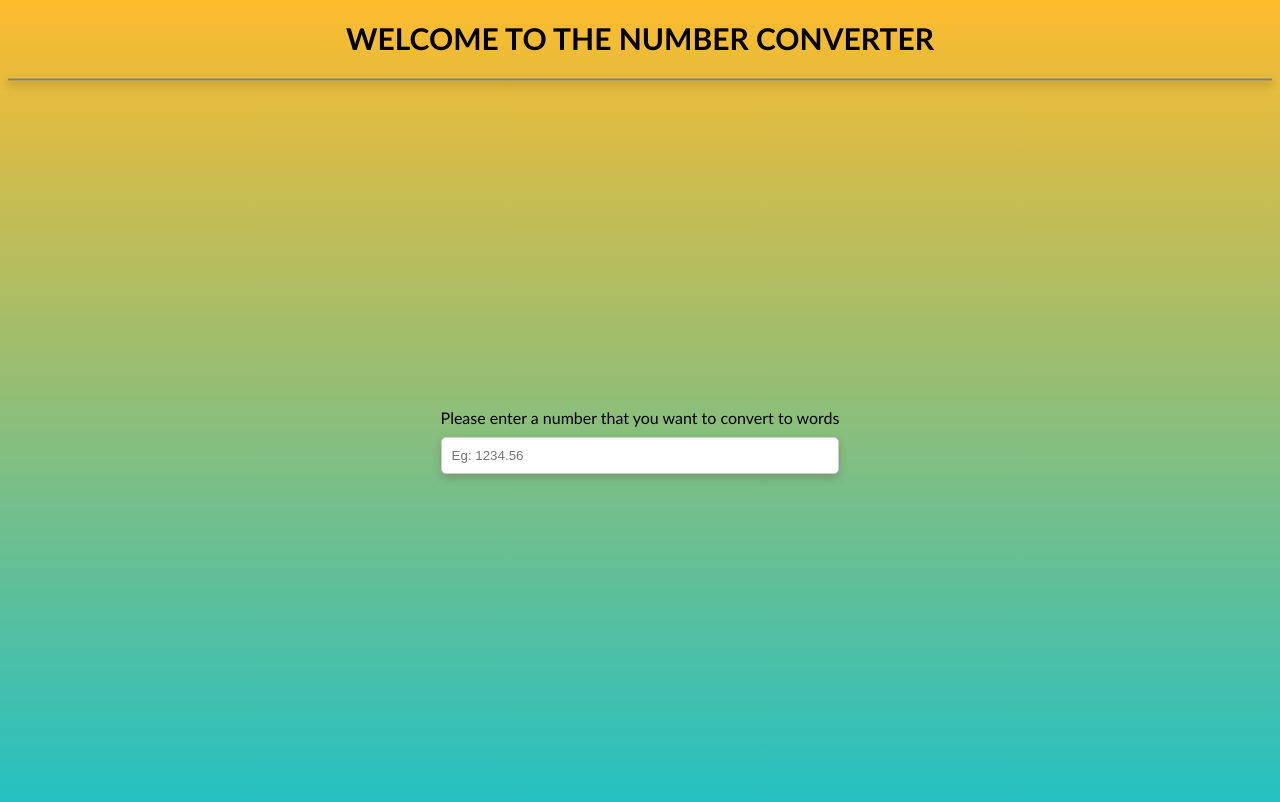
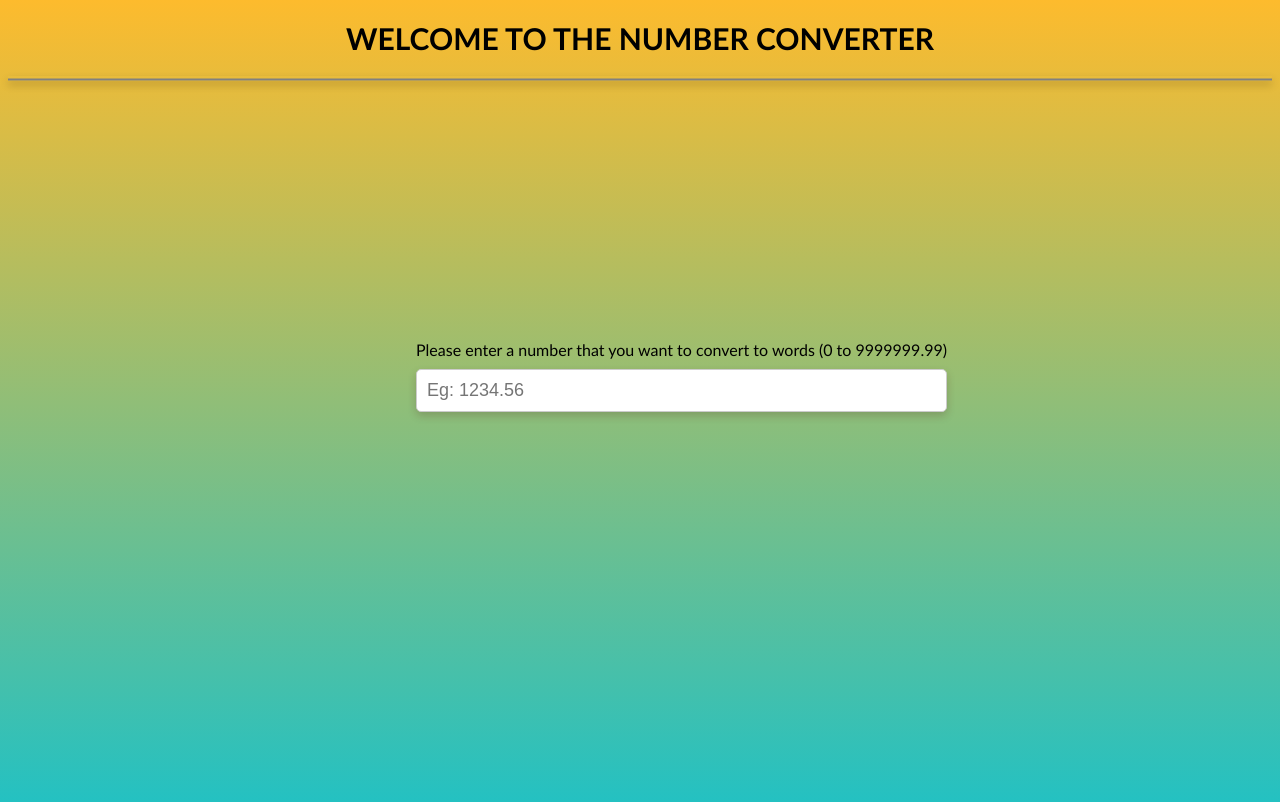
Before and after one commit to Nugasnakarmi/T1NumberToWordsApp, an Angular app: page / in a window 1280 px wide. Shown: the top 802 px of the page. Built offline with nearby package versions, Linux system fonts and the light colour scheme.

Commit message:
Absolute positioning of elements to prevent flickering

```diff
--- a/src/components/number-converter/number-converter.component.html
+++ b/src/components/number-converter/number-converter.component.html
@@ -1,6 +1,7 @@
+<div class="form-container">
   <form [formGroup]="formGroup" class="number-form">
     <label for="number">
-    Please enter a number that you want to convert to words
+      Please enter a number that you want to convert to words (0 to 9999999.99)
     </label>
 
     <input
@@ -8,11 +9,17 @@
       type="number"
       formControlName="number"
       placeholder="Eg: 1234.56"
+      pattern="^\d+(\.\d{1,2})?$"
       (keyup)="onChange()"
+      (input)="onChange()"
     />
   </form>
   @if( formGroup.get('number')?.invalid && formGroup.get('number')?.touched){
   <div class="error-text">Please enter a valid number</div>
-} @if( interpretedString$| async; as result){
+  }
+</div>
+<div class="result-container">
+  @if( interpretedString$| async; as result){
   <div class="result">{{ result.interpretedString }}</div>
   }
+</div>
--- a/src/components/number-converter/number-converter.component.scss
+++ b/src/components/number-converter/number-converter.component.scss
@@ -1,8 +1,7 @@
 :host {
   display: flex;
   flex-direction: column;
-  align-items: center;
-  justify-content: center;
+
   height: 90vh;
   gap: 10px;
 }
@@ -16,10 +15,12 @@
   border: 1px solid #ccc;
   border-radius: 5px;
   box-shadow: 0 4px 8px 0 rgba(74, 22, 22, 0.2);
+  font-size: large;
+  font-family: fantasy;
 }
 
 .number-input:hover {
-  box-shadow: 4px 8px 16px 0 rgb(149, 240, 240);
+  box-shadow: 4px 4px 16px 0 rgb(198, 162, 204);
 }
 
 .number-form {
@@ -28,5 +29,15 @@
   gap: 10px;
 }
 
-.result {
+.form-container {
+  position: absolute;
+  top: 42.5%;
+  left: 32.5%;
 }
+
+.result-container {
+  display: flex;
+  height: 100%;
+  align-items: center;
+  justify-content: center;
+}
--- a/src/components/number-converter/number-converter.component.ts
+++ b/src/components/number-converter/number-converter.component.ts
@@ -28,6 +28,7 @@ export class NumberConverterComponent {
       number: new UntypedFormControl(null, [
         Validators.required,
         Validators.min(0),
+        Validators.max(9999999.99),
       ]),
     });
   }
```
Lines whose indentation alone changed are shown as unchanged.
